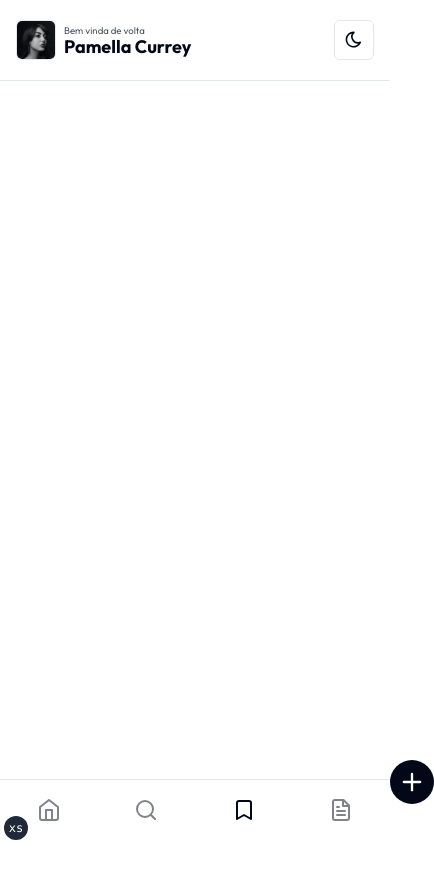
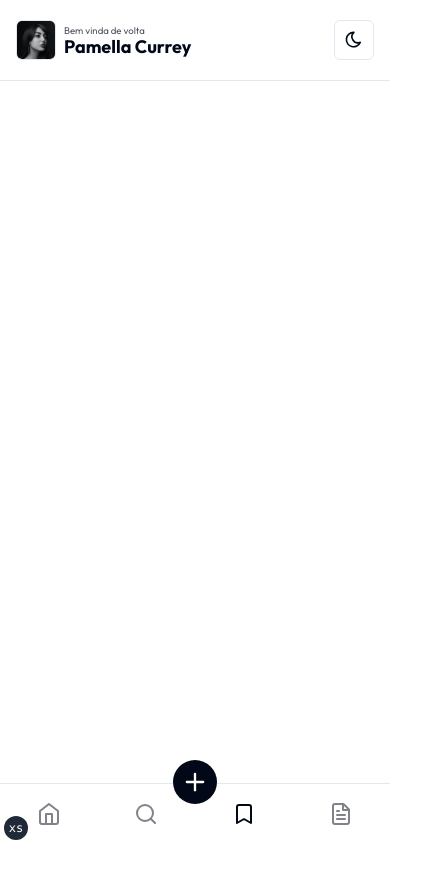
Before and after one commit to TiagoGP-exe/inventive-news, a Next.js app: page /dashboard/bookmark in a window 390 px wide. Shown: the top 878 px of the page, 434 px wide, since content can reach past the window. Built offline with nearby package versions, Linux system fonts and the light colour scheme.

Commit message:
refactor: adjustment

```diff
--- a/app/dashboard/layout.tsx
+++ b/app/dashboard/layout.tsx
@@ -19,7 +19,9 @@ export default function Dashboard({ children }: DashboardLayoutProps) {
 
       <div className="flex min-h-screen w-full max-w-screen-md flex-col">
         <HeaderDashboard />
-        {children}
+        <div className="flexw-full max-w-screen-md flex-col px-4">
+          {children}
+        </div>
       </div>
     </div>
   )
--- a/components/sidebar.tsx
+++ b/components/sidebar.tsx
@@ -87,8 +87,8 @@ export const Sidebar = () => {
           size={28}
         />
       </aside>
-      <nav className='bg-background/90 xs:px-8 sticky -bottom-3 z-10 mt-4 flex w-full items-center  justify-center border-t py-4 pb-8 backdrop-blur-md md:hidden' >
-        <div className='flex w-full items-center justify-around'>
+      <nav className='bg-background/90 xs:px-8 sticky bottom-0 z-10 flex w-full items-center  justify-center border-t py-4 pb-4 backdrop-blur-md md:hidden' >
+        <div className='flex w-full items-center justify-around relative'>
           <ButtonIcon
             href={routers.home}
             name='home'
@@ -126,17 +126,22 @@ export const Sidebar = () => {
               active={changeLocation === routers.sketch}
             />
           }
-        </div>
 
+          <div className='absolute w-full -top-10 left-0 flex items-center justify-center'>
             <ButtonIcon
               href="/"
               active
               name='add'
               size={28}
               onClick={() => push("/editor/new")}
-          className='bg-foreground text-background hover:bg-foreground/90 hover:text-background/90 absolute -top-5 mx-auto rounded-full'
+              className='bg-foreground text-background hover:bg-foreground/90 hover:text-background/90 rounded-full'
             />
+          </div>
+        </div>
+
+
       </nav>
+      <div className="bg-gradient-to-t via-background/70 from-background h-24 w-full sticky bottom-12"></div>
     </>
   )
 }
```
Also changed, not shown: styles/globals.css (line endings or trailing spaces). Lines whose indentation alone changed are shown as unchanged.
